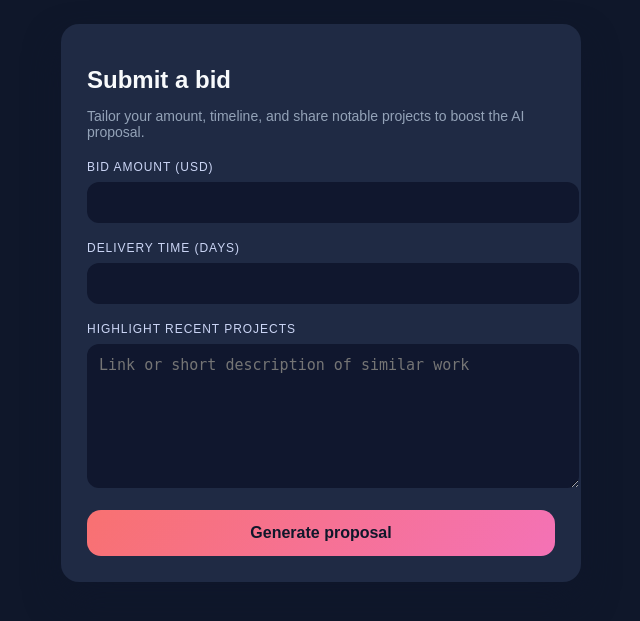
After one commit to ahmadezoji/job-matcher, a FastAPI app: template job_matcher/templates/bid_form.html in a window 1280 px wide. The commit adds this page. Shown: the top 621 px of the page, without its empty margins (319-959 px from the left). Run offline with FastAPI, Linux system fonts and the light colour scheme; the template is opened without the code that fills it, so the values that code supplies are empty; some libraries are stand-ins or nearby versions.

Commit message:
add bid form

```diff
--- /dev/null
+++ b/job_matcher/templates/bid_form.html
@@ -0,0 +1,132 @@
+<!DOCTYPE html>
+<html lang="en">
+  <head>
+    <meta charset="UTF-8" />
+    <meta name="viewport" content="width=device-width, initial-scale=1.0" />
+    <title>Submit Bid</title>
+    <script src="https://telegram.org/js/telegram-web-app.js"></script>
+    <style>
+      body {
+        font-family: Arial, sans-serif;
+        background: #0f172a;
+        color: #f8fafc;
+        margin: 0;
+        padding: 0;
+      }
+      .container {
+        max-width: 520px;
+        margin: 0 auto;
+        padding: 24px;
+      }
+      .card {
+        background: #1f2a44;
+        border-radius: 18px;
+        padding: 26px;
+        box-shadow: 0 18px 35px rgba(15, 23, 42, 0.8);
+      }
+      h1 {
+        font-size: 24px;
+        margin-bottom: 6px;
+      }
+      p.subtitle {
+        color: #94a3b8;
+        font-size: 14px;
+        margin-bottom: 20px;
+      }
+      label {
+        display: block;
+        margin-bottom: 8px;
+        text-transform: uppercase;
+        font-size: 12px;
+        letter-spacing: 0.08em;
+        color: #cbd5f5;
+      }
+      input,
+      textarea {
+        width: 100%;
+        padding: 12px;
+        border-radius: 12px;
+        border: none;
+        margin-bottom: 18px;
+        background: #10172e;
+        color: #e2e8f0;
+        font-size: 15px;
+      }
+      textarea {
+        min-height: 120px;
+      }
+      button {
+        width: 100%;
+        background: linear-gradient(125deg, #f87171, #f472b6);
+        border: none;
+        color: #0f172a;
+        padding: 14px;
+        border-radius: 14px;
+        font-size: 16px;
+        font-weight: 600;
+        cursor: pointer;
+      }
+    </style>
+  </head>
+  <body>
+    <div class="container">
+      <div class="card">
+        <h1 id="job-title">Submit a bid</h1>
+        <p class="subtitle">Tailor your amount, timeline, and share notable projects to boost the AI proposal.</p>
+        <form id="bid-form">
+          <input type="hidden" id="job-id" name="job_id" />
+          <label for="amount">Bid amount (<span id="currency-sign"></span>)</label>
+          <input id="amount" name="amount" type="number" min="0" step="0.01" required />
+
+          <label for="period">Delivery time (days)</label>
+          <input id="period" name="period" type="number" min="1" step="1" required />
+
+          <label for="sample_jobs">Highlight recent projects</label>
+          <textarea
+            id="sample_jobs"
+            name="sample_jobs"
+            placeholder="Link or short description of similar work"
+          ></textarea>
+
+          <button type="submit">Generate proposal</button>
+        </form>
+      </div>
+    </div>
+
+    <script>
+      const tg = window.Telegram.WebApp;
+      const params = new URLSearchParams(window.location.search);
+      const jobTitle = params.get("title") || "Submit a bid";
+      const currency = params.get("currency") || "USD";
+      const jobId = params.get("job_id");
+      document.getElementById("job-title").innerText = jobTitle;
+      document.getElementById("currency-sign").innerText = currency;
+      document.getElementById("job-id").value = jobId;
+
+      if (tg) {
+        tg.ready();
+        tg.expand();
+      }
+
+      document.getElementById("bid-form").addEventListener("submit", (event) => {
+        event.preventDefault();
+        const payload = {
+          form_type: "bid",
+          data: {
+            job_id: jobId,
+            amount: document.getElementById("amount").value,
+            period: document.getElementById("period").value,
+            sample_jobs: document.getElementById("sample_jobs").value,
+            currency,
+          },
+        };
+        if (tg) {
+          tg.sendData(JSON.stringify(payload));
+          tg.close();
+        } else {
+          alert("Telegram WebApp not detected. Data:\n" + JSON.stringify(payload, null, 2));
+        }
+      });
+    </script>
+  </body>
+</html>
--- a/job_matcher/templates/profile_form.html
+++ b/job_matcher/templates/profile_form.html
@@ -166,6 +166,8 @@
         event.preventDefault();
         const formData = new FormData(form);
         const payload = {
+          form_type: "profile",
+          data: {
             name: formData.get("name"),
             surname: formData.get("surname"),
             email: formData.get("email"),
@@ -182,6 +184,7 @@
             location: formData.get("location"),
             languages: getSelected("languages"),
             sample_link: formData.get("sample_link"),
+          },
         };
         if (tg) {
           tg.sendData(JSON.stringify(payload));
--- a/job_matcher/webapp.py
+++ b/job_matcher/webapp.py
@@ -36,3 +36,14 @@ async def profile_form(request: Request) -> HTMLResponse:
         "profile_form.html",
         {"request": request, "options": options},
     )
+
+
+@app.get("/bid-form", response_class=HTMLResponse)
+async def bid_form(request: Request, job_id: int, title: str, currency: str = "USD") -> HTMLResponse:
+    context = {
+        "request": request,
+        "job_id": job_id,
+        "title": title,
+        "currency": currency,
+    }
+    return templates.TemplateResponse("bid_form.html", context)
--- a/requirements.txt
+++ b/requirements.txt
@@ -23,3 +23,4 @@ sniffio==1.3.1
 typing_extensions==4.15.0
 urllib3==2.5.0
 Werkzeug==3.1.3
+python-telegram-bot[job-queue]
```
Also changed, not shown: job_matcher/bot.py (+126 -31 lines), job_matcher/config.py (+14 -2 lines), job_matcher/job_state_store.py (+18 -0 lines), README.md. Lines whose indentation alone changed are shown as unchanged.
